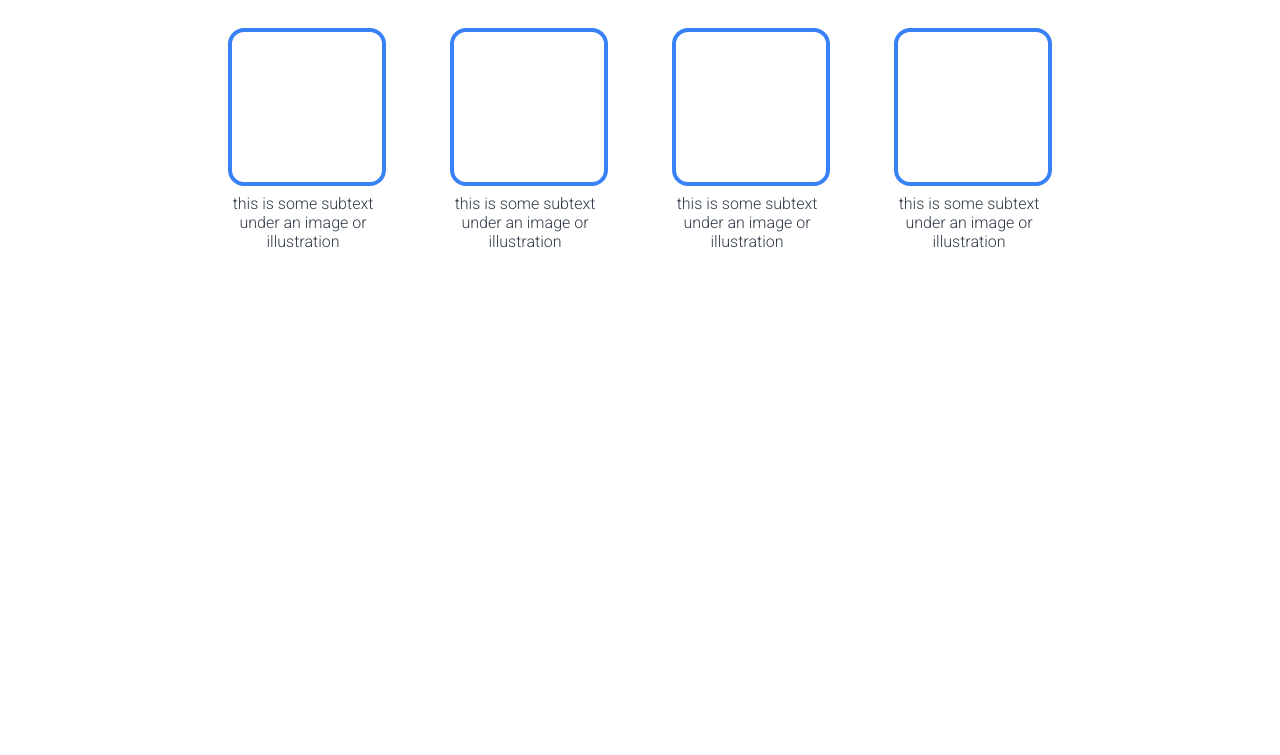
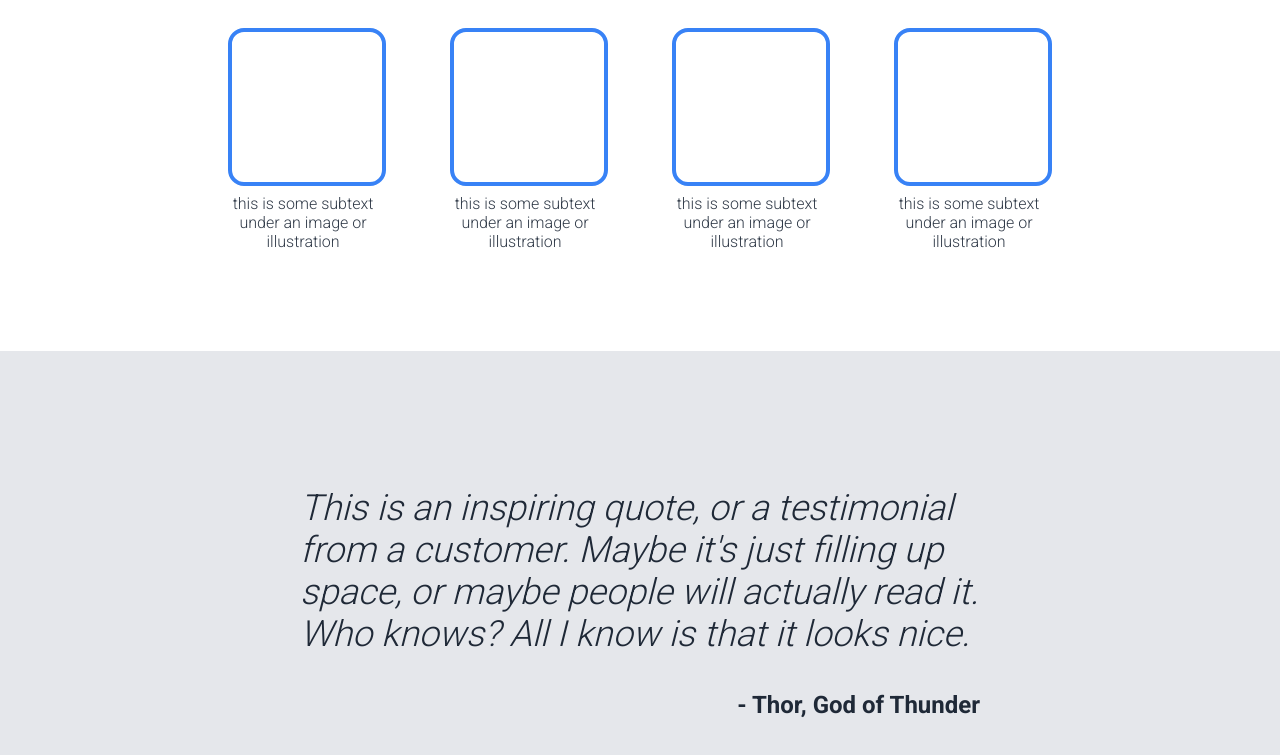
Before and after one commit to ayaska100/odin-landing-page, a plain HTML site: page index.html in a window 1280 px wide. Shown: the part 647-1402 px from the top of the page. Before the commit the page ends 998 px from the top, so only its background shows below. Drawn offline with Linux system fonts and the light colour scheme.

Commit message:
create +style quotebox

```diff
--- a/css/style.css
+++ b/css/style.css
@@ -113,3 +113,22 @@ body {
     font-size: 16px;
     text-align: center;
 }
+
+#quote {
+    background-color: #e5e7eb;
+    color: #1f2937;
+    padding: 100px 300px;
+}
+
+#quote p {
+    font-size: 36px;
+    font-style: oblique;
+    font-weight: 300;
+}
+
+#quote .attribution {
+    font-size: 24px;
+    font-weight: bold;
+    display: flex;
+    justify-content: end;
+}
--- a/index.html
+++ b/index.html
@@ -53,6 +53,13 @@
         </div>
     </div>
 
+    <div id="quote">
+        <p>This is an inspiring quote, or a testimonial from a customer. Maybe it's just filling up
+            space, or maybe people will actually read it. Who knows? All I know is that it looks nice.
+        <p>
+        <div class="attribution">- Thor, God of Thunder</div>
+    </div>
+
 </body>
 
 </html>
```
